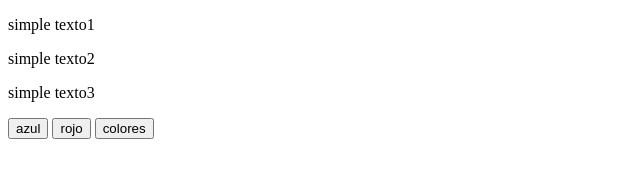
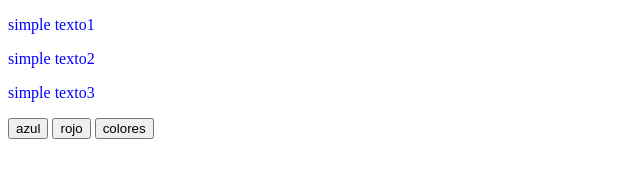
Before and after one commit to JoseMartine0/80640, a plain HTML site: page Ejercicio1.html in a window 1280 px wide. Both pictures are taken after a click on the button "colores". Shown: the whole page, without its empty margins (0-640 px from the left). Drawn offline with Linux system fonts and the light colour scheme.

Commit message:
6-octubre-2022

```diff
--- a/Ejercicio1.html
+++ b/Ejercicio1.html
@@ -30,6 +30,21 @@
 
             });
 
+            for (const x in c) {
+                if (c.hasOwnProperty.call(c, x)) {
+                    let element = c[x].style.color="blue"
+
+                }
+            }
+
+            //   let i=0
+            // for (let x in c) {
+                // if (i < c.length) {
+                    // c[x].style.color="blue"
+
+                // }
+            // }
+
         }
     </script>
 </head>
```
